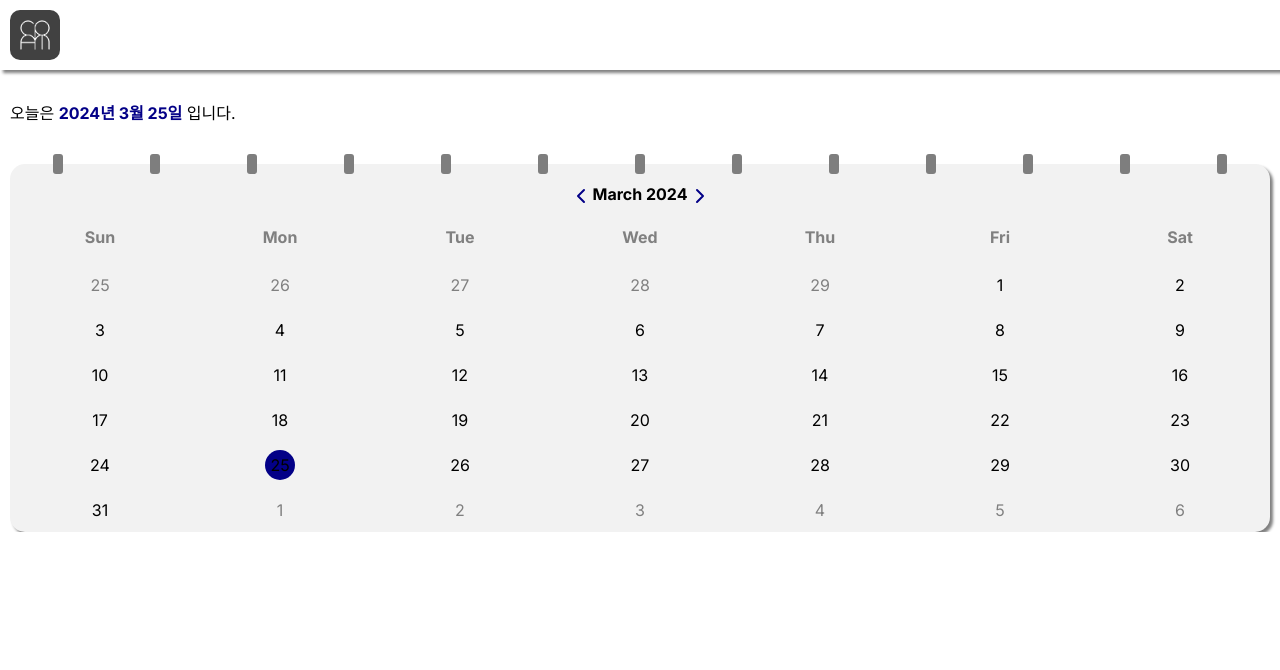
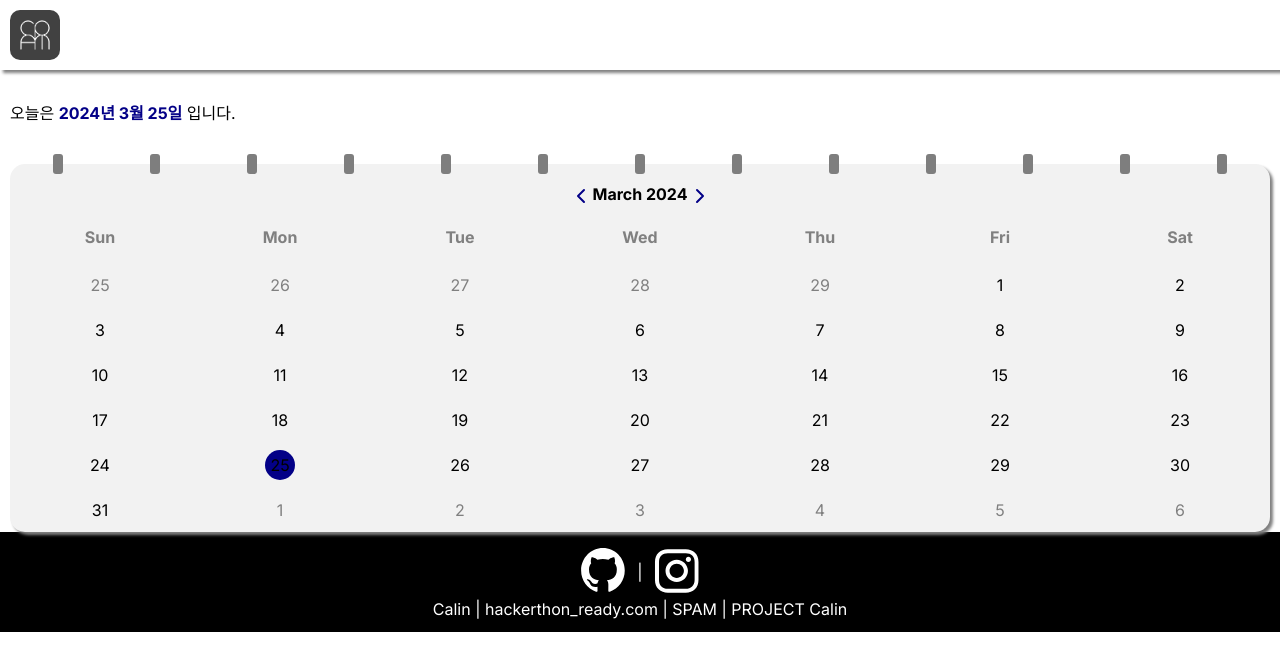
Before and after one commit to SRHS-SPAM/practice-hackathon2, a Next.js app in the folder frontend/: page / in a window 1280 px wide. Shown: the top 670 px of the page. Built offline with nearby package versions, Linux system fonts and the light colour scheme.

Commit message:
made footer

```diff
--- /dev/null
+++ b/frontend/app/_components/footer.module.css
@@ -0,0 +1,22 @@
+.wrap {
+    width: 100%;
+    display: flex;
+    flex-direction: column;
+    align-items: center;
+    justify-content: center;
+    height: 100px;
+    background-color: black;
+    color: white;
+}
+
+.child {
+    display: flex;
+    align-items: center;
+}
+.child > a > img {
+    width: 50px;
+    height: 50px;
+}
+.wrap > div {
+    text-align: center;
+}
--- /dev/null
+++ b/frontend/app/_components/footer.tsx
@@ -0,0 +1,22 @@
+import Link from "next/link";
+import GITHUB from "@/public/social-github-icon-1.svg"
+import INSTA from "@/public/instagram-icon-1.svg"
+
+import styles from "./footer.module.css";
+import Image from "next/image";
+export default function Footer() {
+  return (
+    <div className={styles.wrap}>
+      <div className={styles.child}>
+        <Link href="https://github.com/SRHS-SPAM">
+          <Image src={GITHUB} alt="깃허브"/>
+        </Link>
+        &nbsp;&nbsp;|&nbsp;&nbsp;
+        <Link href="https://www.instagram.com/spam._srh/">
+          <Image src={INSTA} alt="인스타그램"/>
+        </Link>
+      </div>
+      <div>Calin |  hackerthon_ready.com | SPAM | PROJECT Calin</div>
+    </div>
+  );
+}
--- a/frontend/app/layout.tsx
+++ b/frontend/app/layout.tsx
@@ -5,6 +5,7 @@ import { useSearchParams } from "next/navigation";
 import Header from "./_components/header";
 import styles from "./layout.module.css"
 import Today from "./_components/today";
+import Footer from "./_components/footer";
 
 const inter = Inter({ subsets: ["latin"] });
 
@@ -20,6 +21,7 @@ export default function RootLayout({
         <div className={styles.box} />
         <Today />
         {children}
+        <Footer/>
         </body>
     </html>
   );
```
Also changed, not shown: frontend/public/instagram-icon-1.svg (added), frontend/public/social-github-icon-1.svg (added).
